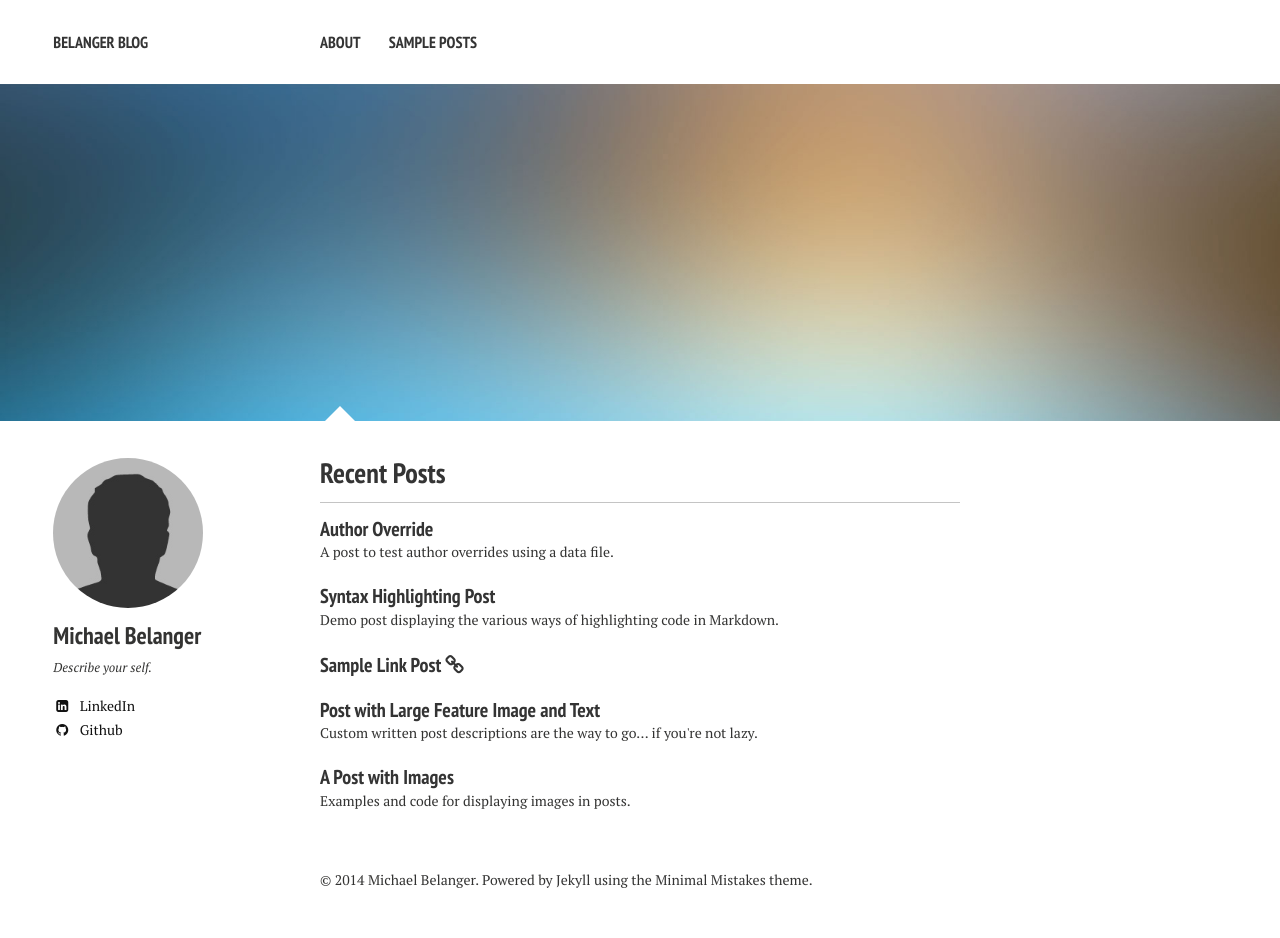
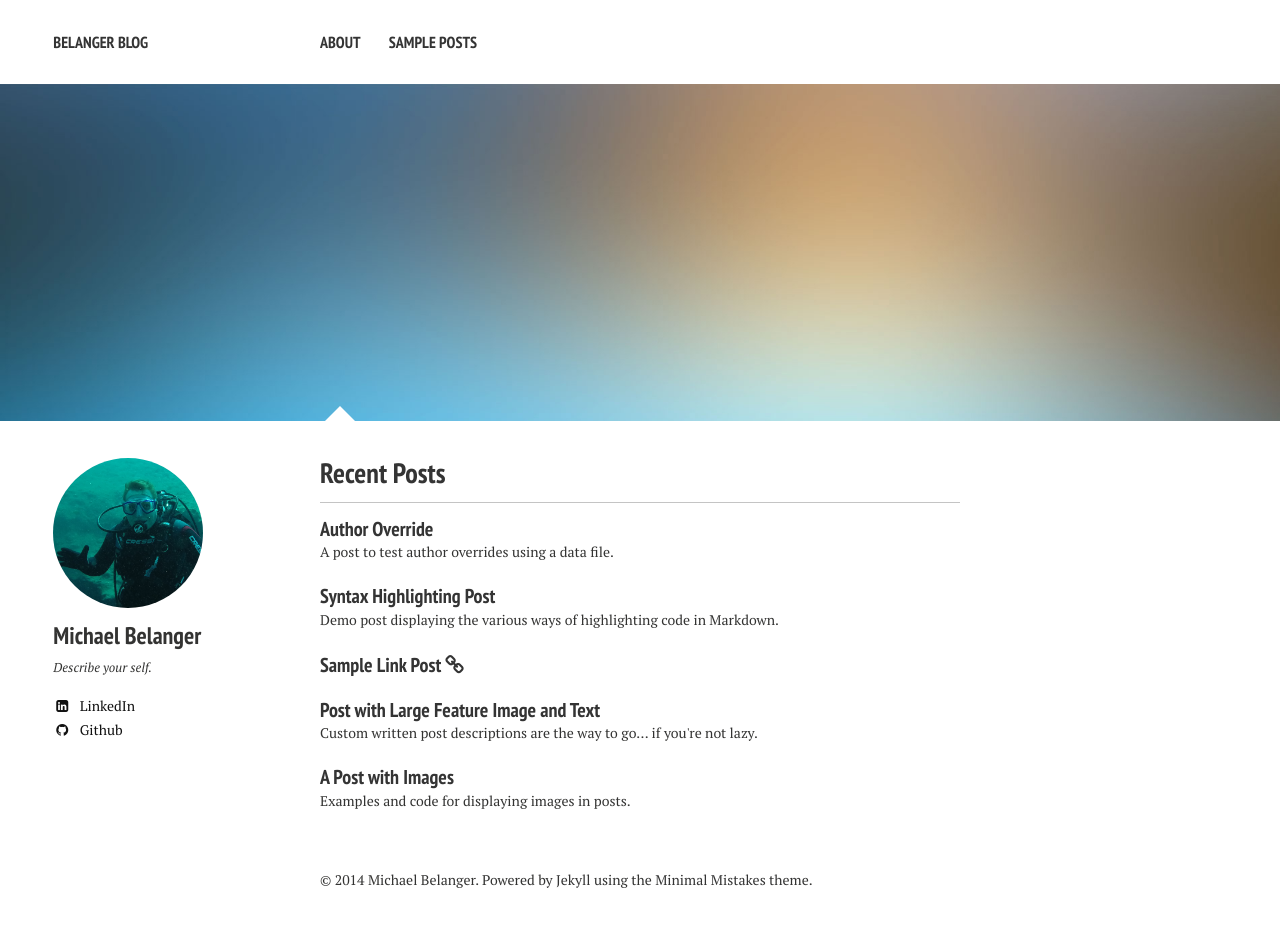
Before and after one commit to belangerm/belangerm.github.io, a Jekyll site: the page built from index.md, in a window 1280 px wide. Built offline with Jekyll 4.4.1, drawn with Linux system fonts in a browser that asks for light colours; nearby versions of some CDN libraries.

Commit message:
Update _config.yml

```diff
--- a/_config.yml
+++ b/_config.yml
@@ -27,7 +27,7 @@ kramdown:
 # Site owner
 owner:
   name: Michael Belanger
-  avatar: bio-photo.jpg
+  avatar: bio.png
   bio: "Describe your self."
   email:
   disqus-shortname:
```
